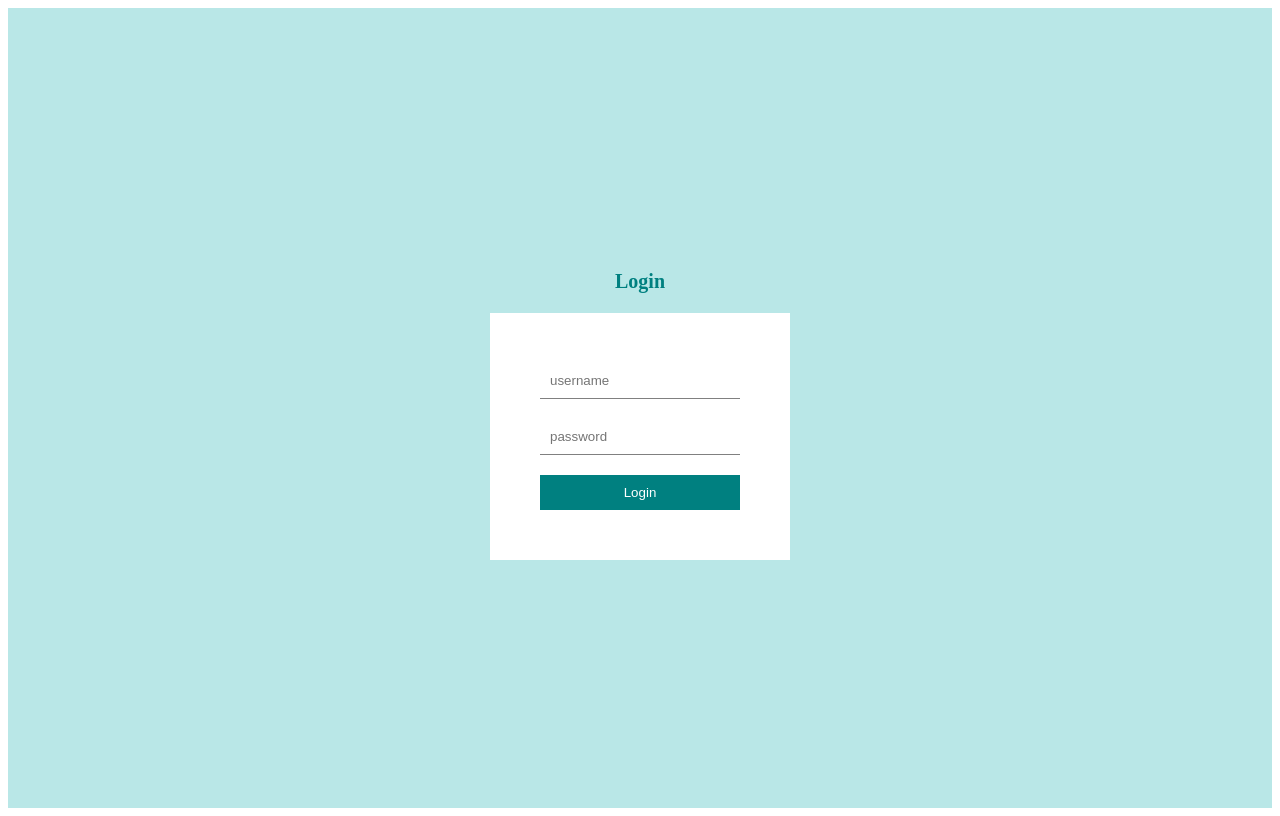
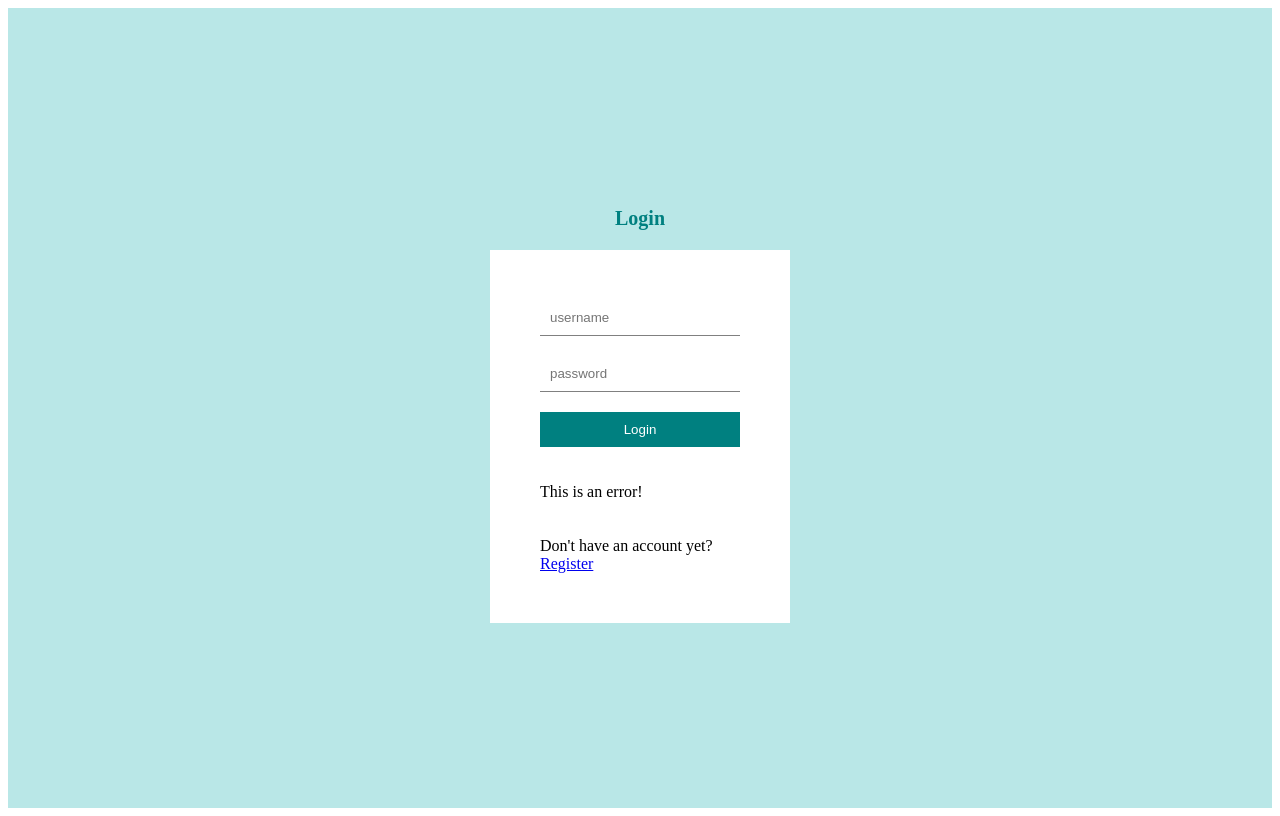
Before and after one commit to BsgauthierWebDev/hallwayblog-client, a React (Create React App) app: page /login in a window 1280 px wide. Built offline with nearby package versions, Linux system fonts and the light colour scheme.

Commit message:
Added link to Register page

```diff
--- a/src/pages/Login.jsx
+++ b/src/pages/Login.jsx
@@ -1,4 +1,5 @@
 import React from 'react'
+import {Link} from 'react-router-dom'
 
 const Login = () => {
   return (
@@ -8,6 +9,10 @@ const Login = () => {
         <input type = 'text' placeholder = 'username' />
         <input type = 'password' placeholder = 'password' />
         <button>Login</button>
+        <p>This is an error!</p>
+        <span>
+          Don't have an account yet? <br /> <Link to = '/register'>Register</Link>
+        </span>
       </form>
     </div>
   )
```
